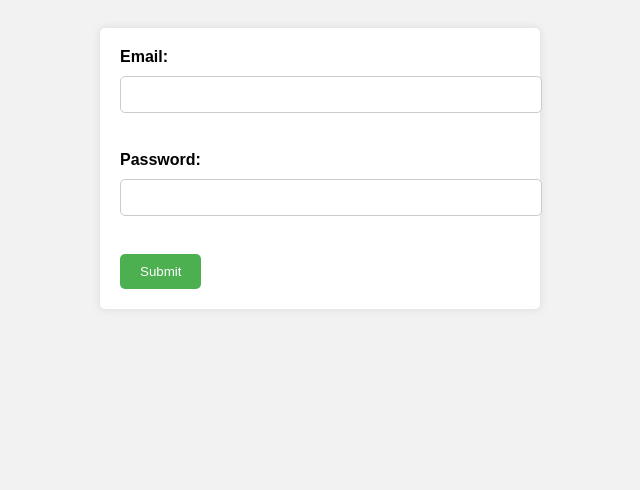
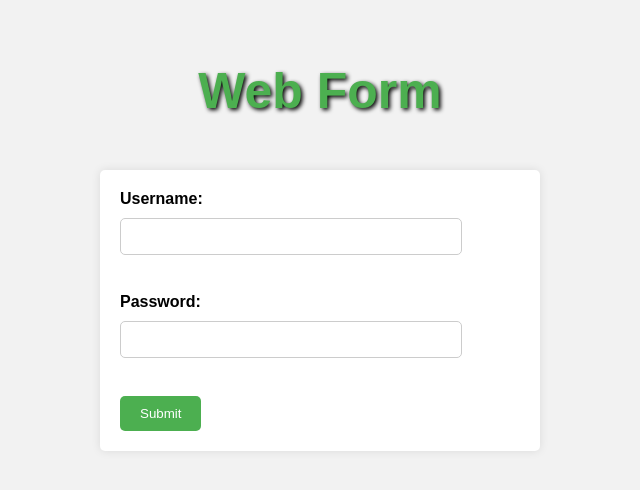
Before and after one commit to ahsanwain/CRUDops, a website: page index.html in a window 1280 px wide. Shown: the whole page, without its empty margins (320-960 px from the left). Drawn offline with Linux system fonts and the light colour scheme.

Commit message:
Web form which handles POST request

```diff
--- a/index.html
+++ b/index.html
@@ -8,7 +8,14 @@
             background-color: #f2f2f2;
             padding: 20px;
         }
-
+        h1{
+            text-align: center;
+            color: #4CAF50;
+            font-size: 50px;
+            font-weight: bold;
+            text-shadow: 2px 2px 4px #000000;
+            margin-bottom: 50px;
+        }
         form {
             max-width: 400px;
             margin: 0 auto;
@@ -24,9 +31,9 @@
             font-weight: bold;
         }
 
-        input[type="email"],
+        input[type="username"],
         input[type="password"] {
-            width: 100%;
+            width: 80%;
             padding: 10px;
             margin-bottom: 20px;
             border: 1px solid #ccc;
@@ -48,9 +55,10 @@
     </style>
 </head>
 <body>
-    <form action="/api/submit" method="POST">
-        <label for="email">Email:</label>
-        <input type="email" id="email" name="email" required><br><br>
+    <h1>Web Form</h1>
+    <form action="/submit" method="POST">
+        <label for="username">Username:</label>
+        <input type="username" id="username" name="username" required><br><br>
 
         <label for="password">Password:</label>
         <input type="password" id="password" name="password" required><br><br>
```
Also changed, not shown: index.js (+13 -3 lines).
